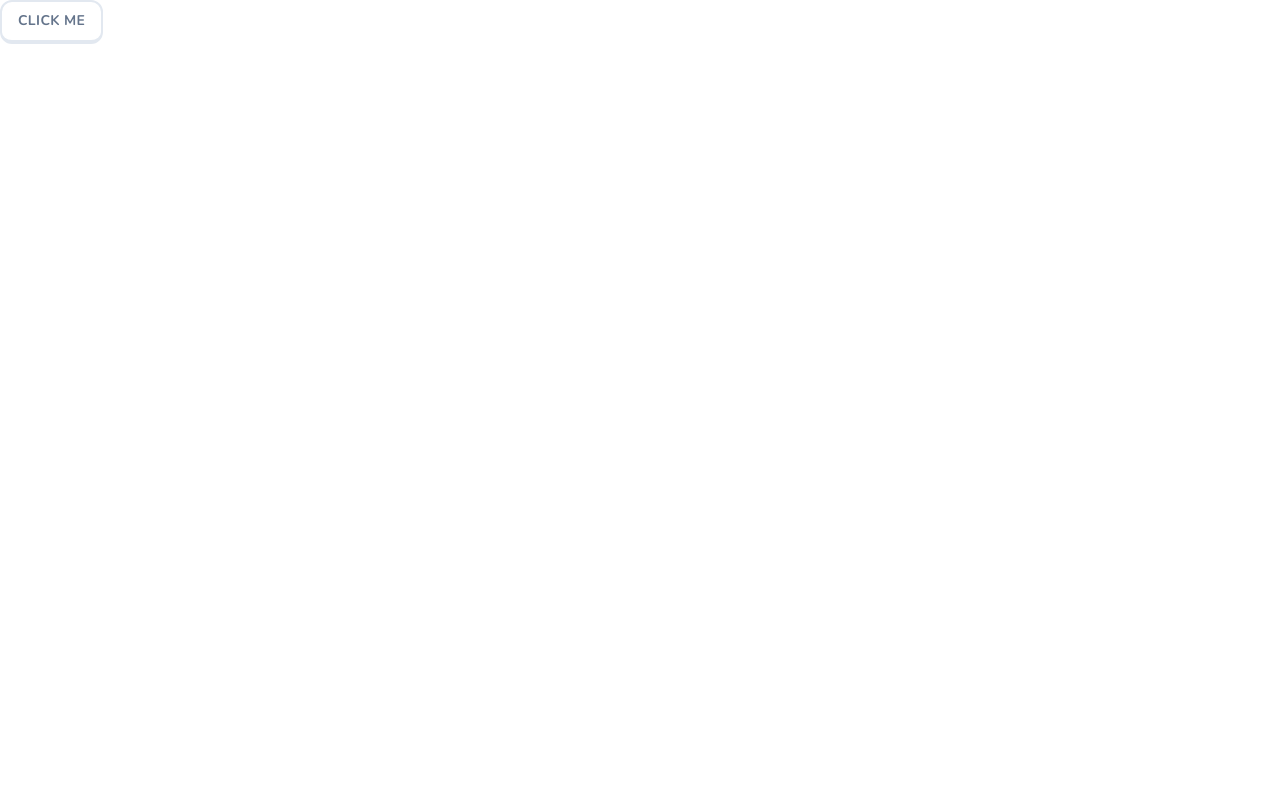
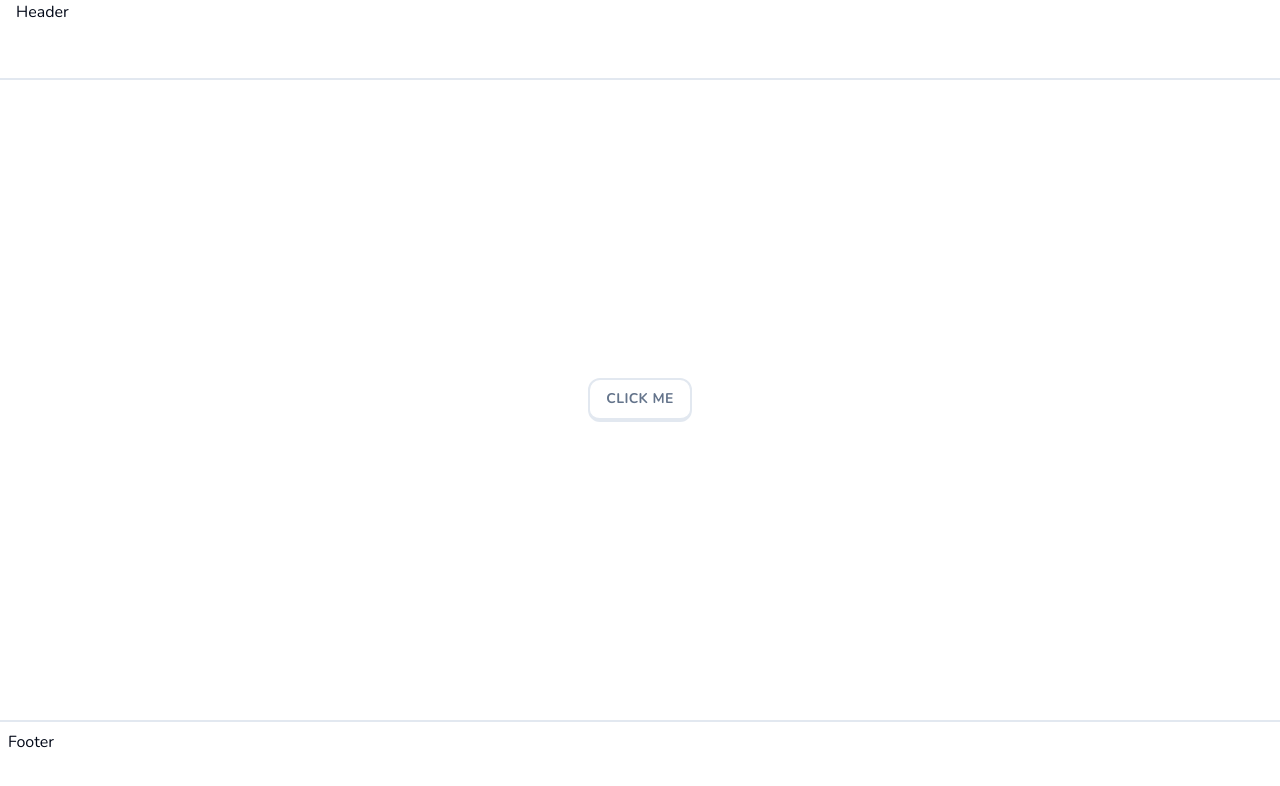
Before and after one commit to filway/lingo, a Next.js app: page / in a window 1280 px wide. Shown: the top 786 px of the page. Built offline with nearby package versions, Linux system fonts and the light colour scheme.

Commit message:
Marketing Skeleton

```diff
--- /dev/null
+++ b/app/(marketing)/footer.tsx
@@ -0,0 +1,5 @@
+export const Footer = () => {
+  return (
+    <footer className="hidden lg:block h-20 w-full border-t-2 border-slate-200 p-2">Footer</footer>
+  )
+}
--- /dev/null
+++ b/app/(marketing)/header.tsx
@@ -0,0 +1,3 @@
+export const Header = () => {
+  return <header className="h-20 w-full border-b-2 border-slate-200 px-4">Header</header>
+}
--- /dev/null
+++ b/app/(marketing)/layout.tsx
@@ -0,0 +1,18 @@
+import { Footer } from './footer'
+import { Header } from './header'
+
+type Props = {
+  children: React.ReactNode
+}
+
+const MarketingLayout = ({ children }: Props) => {
+  return (
+    <div className="min-h-screen flex flex-col">
+      <Header />
+      <main className="flex-1 flex flex-col items-center justify-center">{children}</main>
+      <Footer />
+    </div>
+  )
+}
+
+export default MarketingLayout
```
Also changed, not shown: app/(marketing)/page.tsx (renamed from app/page.tsx).
